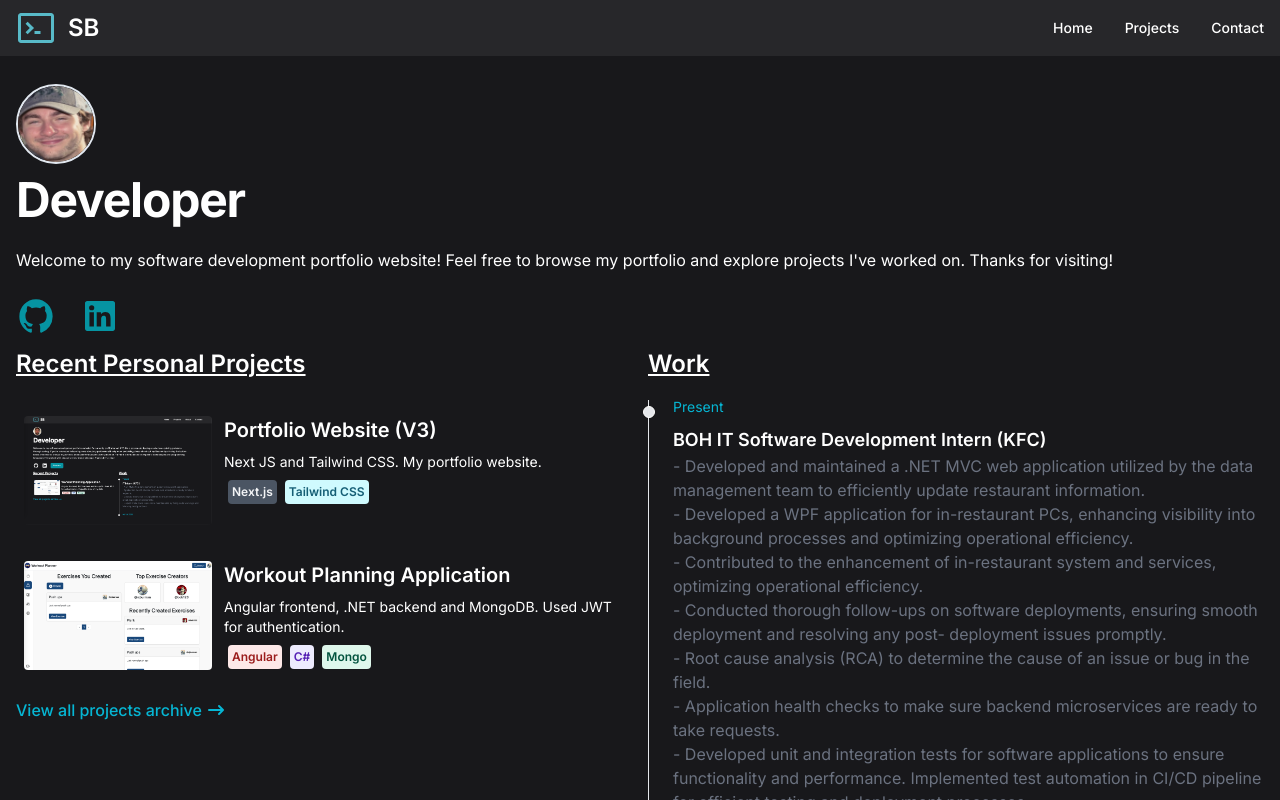
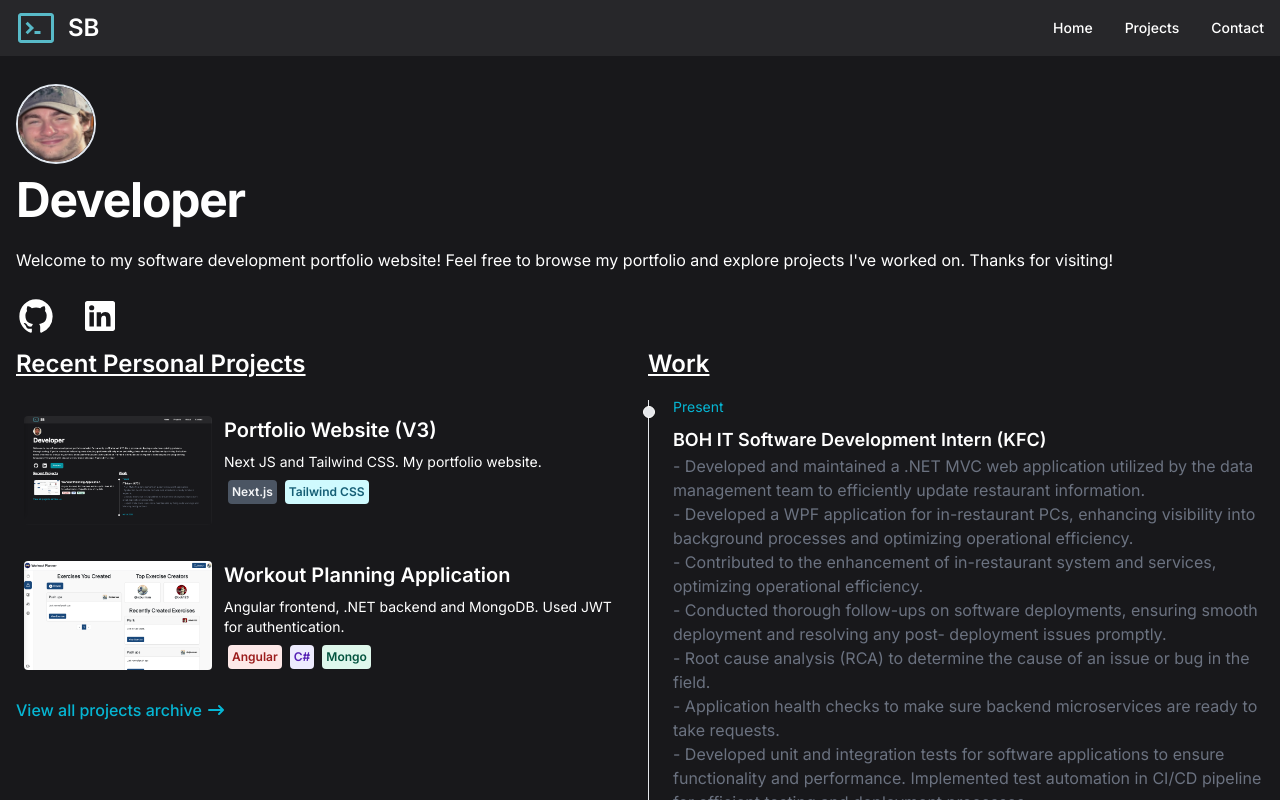
Before and after one commit to sebastianjburman/Portfolio-Website-V3, a Next.js app: page / in a window 1280 px wide. Shown: the top 800 px of the page. Built offline with nearby package versions, Linux system fonts and the light colour scheme.

Commit message:
Changed color of github and linked in svgs

```diff
--- a/src/app/page.tsx
+++ b/src/app/page.tsx
@@ -39,7 +39,7 @@ export default function Home() {
               <svg
                 viewBox="0 0 24 24"
                 aria-hidden="true"
-                className="h-10 w-10 fill-teal-500 transition group-hover:fill-teal-400"
+                className="h-10 w-10 fill-white"
               >
                 <path d="M12 2C6.475 2 2 6.588 2 12.253c0 4.537 2.862 8.369 6.838 9.727.5.09.687-.218.687-.487 0-.243-.013-1.05-.013-1.91C7 20.059 6.35 18.957 6.15 18.38c-.113-.295-.6-1.205-1.025-1.448-.35-.192-.85-.667-.013-.68.788-.012 1.35.744 1.538 1.051.9 1.551 2.338 1.116 2.912.846.088-.666.35-1.115.638-1.371-2.225-.256-4.55-1.14-4.55-5.062 0-1.115.387-2.038 1.025-2.756-.1-.256-.45-1.307.1-2.717 0 0 .837-.269 2.75 1.051.8-.23 1.65-.346 2.5-.346.85 0 1.7.115 2.5.346 1.912-1.333 2.75-1.05 2.75-1.05.55 1.409.2 2.46.1 2.716.637.718 1.025 1.628 1.025 2.756 0 3.934-2.337 4.806-4.562 5.062.362.32.675.936.675 1.897 0 1.371-.013 2.473-.013 2.82 0 .268.188.589.688.486a10.039 10.039 0 0 0 4.932-3.74A10.447 10.447 0 0 0 22 12.253C22 6.588 17.525 2 12 2Z"></path>
               </svg>
@@ -53,7 +53,7 @@ export default function Home() {
               <svg
                 viewBox="0 0 24 24"
                 aria-hidden="true"
-                className="h-10 w-10 fill-teal-500 transition group-hover:fill-teal-400"
+                className="h-10 w-10 fill-white"
               >
                 <path d="M18.335 18.339H15.67v-4.177c0-.996-.02-2.278-1.39-2.278-1.389 0-1.601 1.084-1.601 2.205v4.25h-2.666V9.75h2.56v1.17h.035c.358-.674 1.228-1.387 2.528-1.387 2.7 0 3.2 1.778 3.2 4.091v4.715zM7.003 8.575a1.546 1.546 0 01-1.548-1.549 1.548 1.548 0 111.547 1.549zm1.336 9.764H5.666V9.75H8.34v8.589zM19.67 3H4.329C3.593 3 3 3.58 3 4.297v15.406C3 20.42 3.594 21 4.328 21h15.338C20.4 21 21 20.42 21 19.703V4.297C21 3.58 20.4 3 19.666 3h.003z"></path>
               </svg>
```
